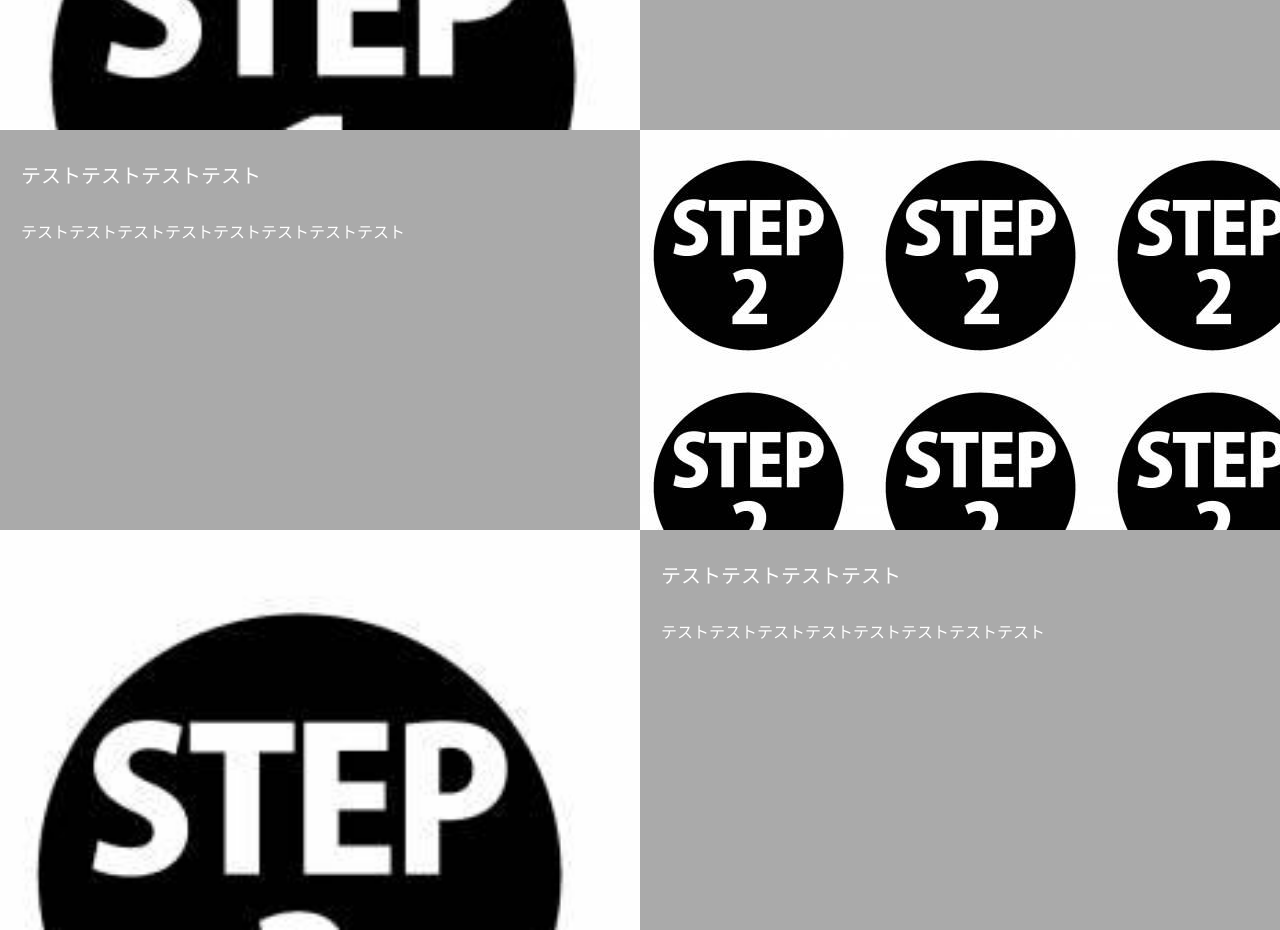
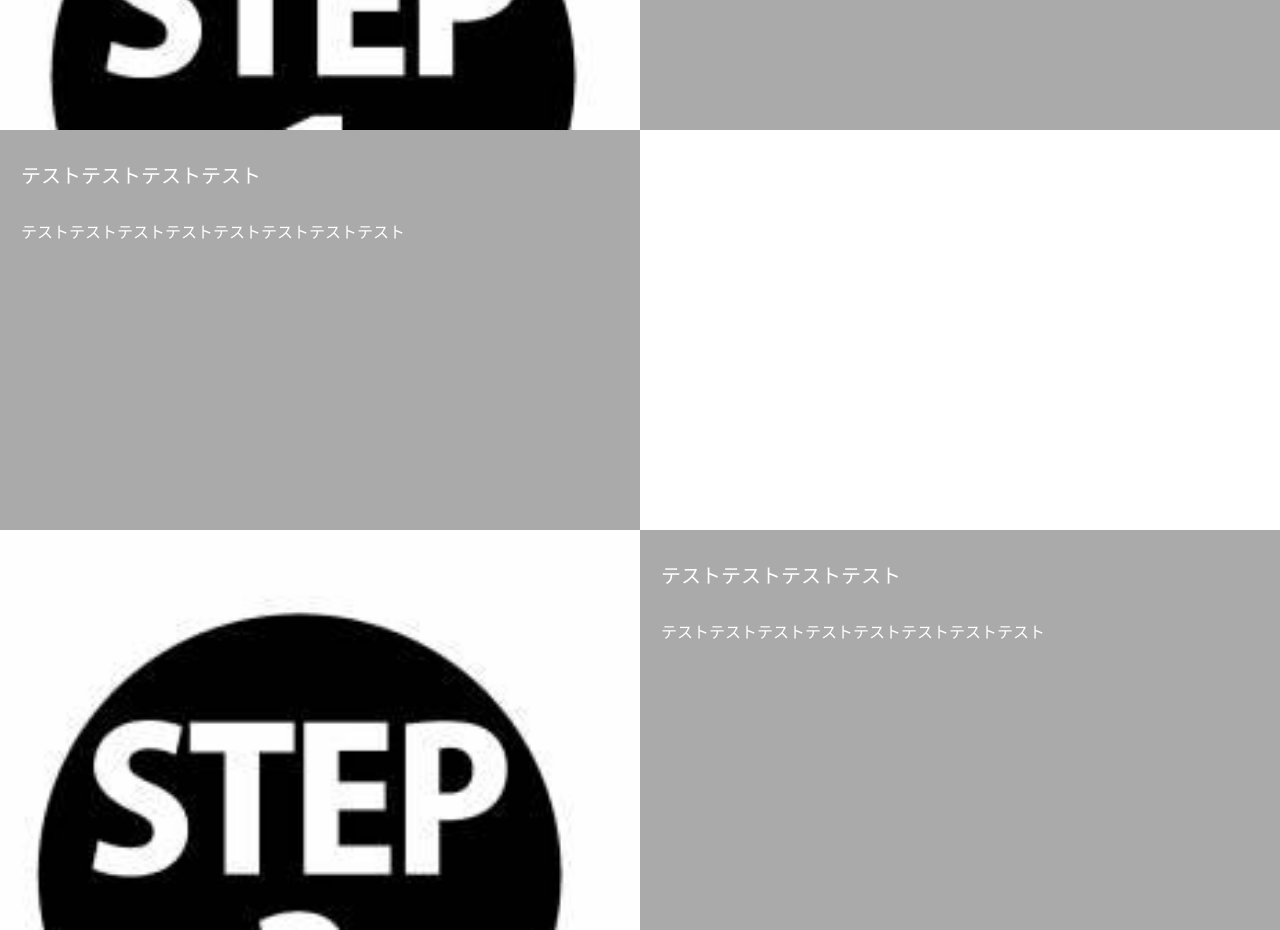
Before and after one commit to sistestuser2020/sistestrep2020_2, a plain HTML site: page index.html in a window 1280 px wide. Shown: the part 1320-2250 px from the top of the page. Drawn offline with Linux system fonts and the light colour scheme.

Commit message:
Update index.html

```diff
--- a/index.html
+++ b/index.html
@@ -48,12 +48,13 @@
 					</div>
 				</div>
 				<div class="contents" id="div02">
+					<div class="right" id="sample1">
+					</div>
 					<div class="left text">
 						<h4>テストテストテストテスト</h4>
 						<p>テストテストテストテストテストテストテストテスト</p>
 					</div>
-					<div class="right" id="photo02">
-					</div>
+
 				</div>
 				<div class="contents" id="div03">
 					<div class="left" id="photo03">
```
